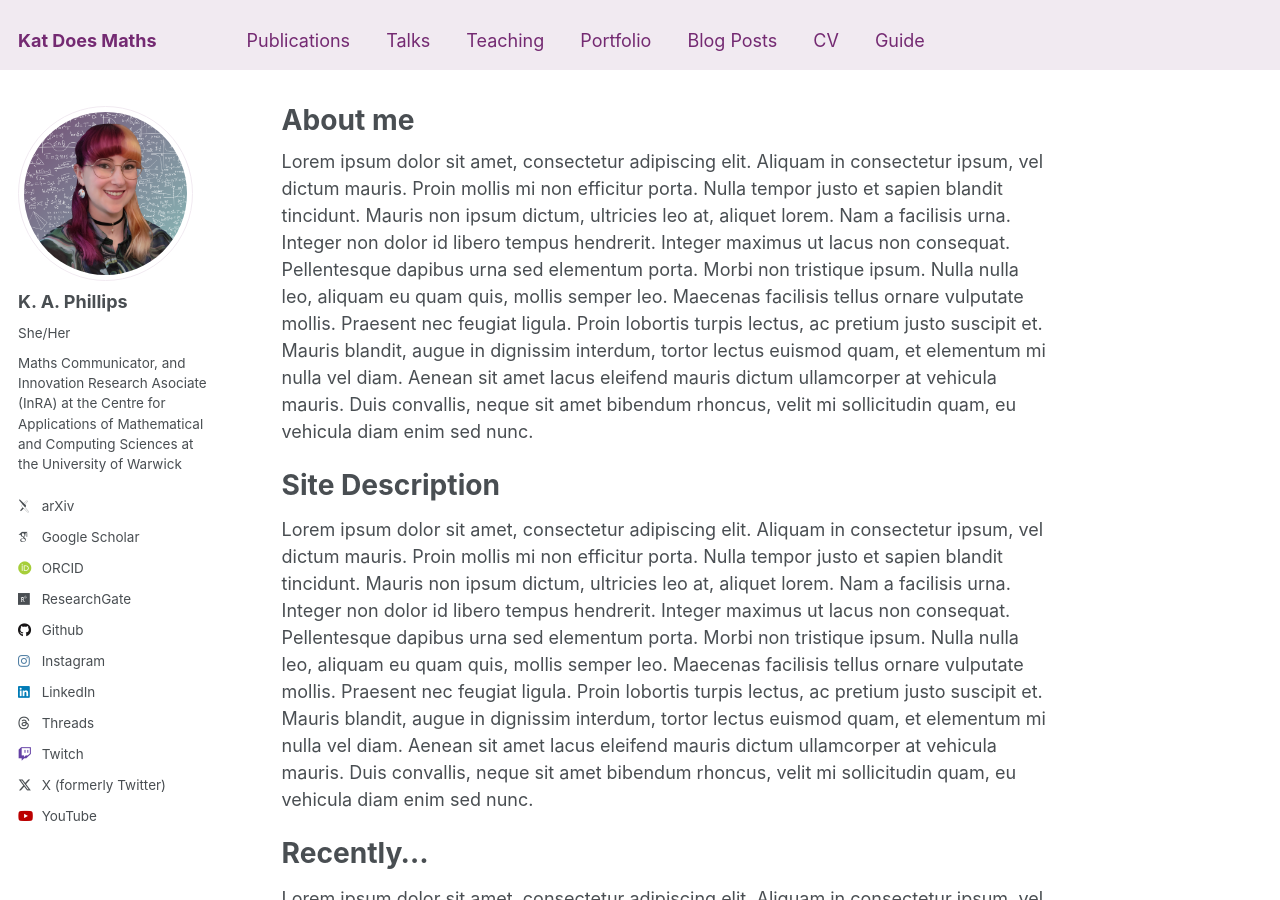
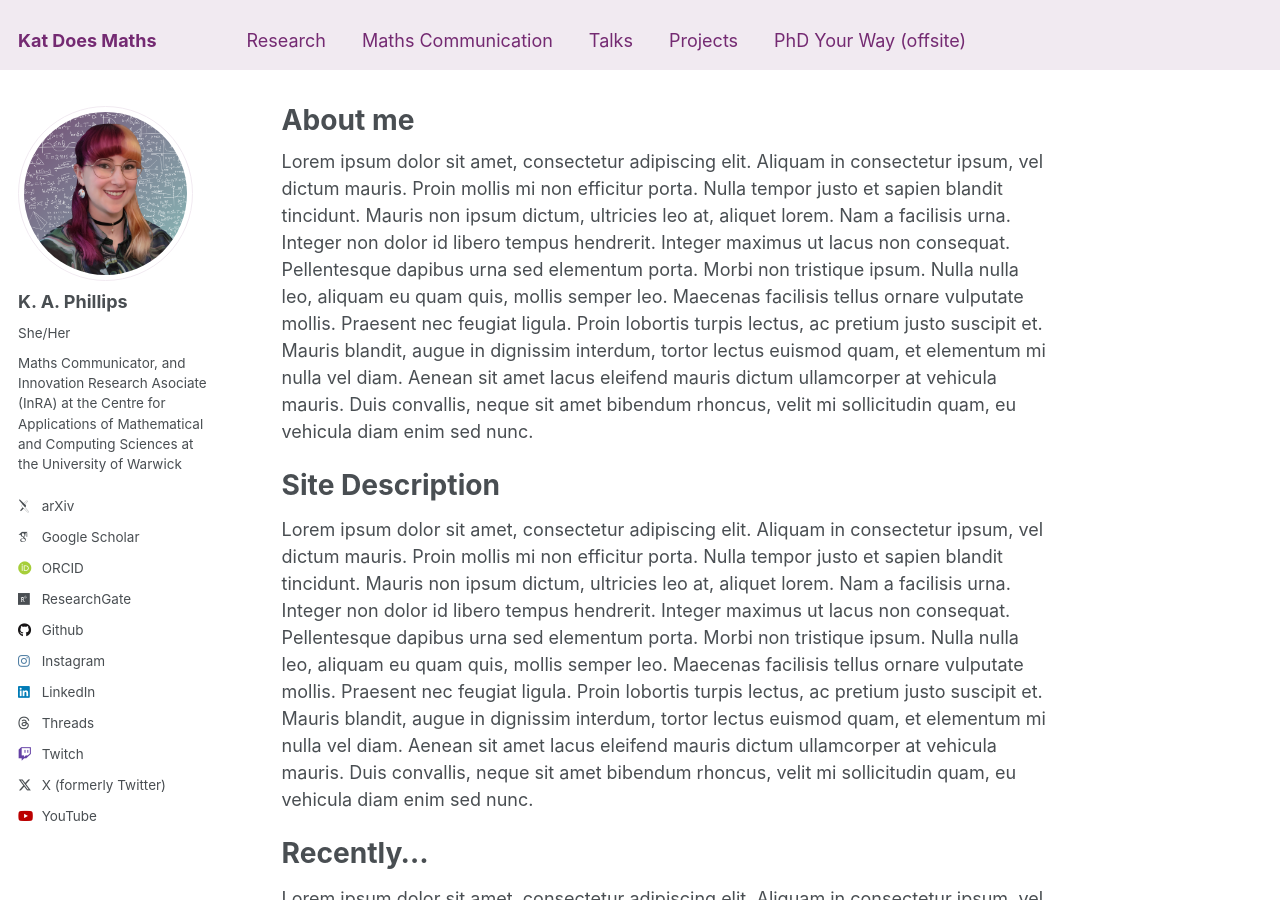
Before and after one commit to katdoesmaths/katdoesmaths.github.io, a Jekyll site: the page built from _pages/about.md, in a window 1280 px wide and 900 px high. Built offline with Jekyll 4.4.1, drawn with Linux system fonts in a browser that asks for light colours; some web fonts are replaced.

Commit message:
Projects DONE

```diff
--- a/_config.yml
+++ b/_config.yml
@@ -91,7 +91,7 @@ breadcrumbs              : false # true, false (default)
 words_per_minute         : 160
 future                   : true
 read_more                : "disabled" # if enabled, adds "Read more" links to excerpts
-talkmap_link             : false #change to true to add link to talkmap on talks page
+talkmap_link             : true #change to true to add link to talkmap on talks page
 comments:
   provider               : # false (default), "disqus", "discourse", "facebook", "google-plus", "staticman", "custom"
   disqus:
--- a/_data/navigation.yml
+++ b/_data/navigation.yml
@@ -5,23 +5,20 @@
 # prevent it from being included in the site.
 
 main:
-  - title: "Publications"
-    url: /publications/
+  - title: "Research"
+    url: /research/
+
+  - title: "Maths Communication"
+    url: /mathscomm/
 
   - title: "Talks"
     url: /talks/
 
-  - title: "Teaching"
-    url: /teaching/
+  #- title: "Teaching"
+  #  url: /teaching/
 
-  - title: "Portfolio"
-    url: /portfolio/
+  - title: "Projects"
+    url: /projects/
 
-  - title: "Blog Posts"
-    url: /year-archive/
-
-  - title: "CV"
-    url: /cv/
-
-  - title: "Guide"
-    url: /markdown/
+  - title: "PhD Your Way (offsite)"
+    url: "https://sites.google.com/view/phd-your-way"
```
Also changed, not shown: _pages/MathsComm.md (added, +26 -0 lines), _pages/Research.md (added, +27 -0 lines), _pages/portfolio.html (deleted, +0 -13 lines), _pages/projects.html (added, +15 -0 lines), _pages/publications.md (deleted, +0 -16 lines), _portfolio/1-Girls-Who-Stem-Interview.md (added, +6 -0 lines), _portfolio/2-PhD-Vlog-SimonClark.md (added, +6 -0 lines), _portfolio/3-Aperiodical-One-to-Watch.md (added, +6 -0 lines), _portfolio/4-Controversial-youtube-video.md (added, +6 -0 lines), _portfolio/5-Chalkdust-Interview-24.md (added, +6 -0 lines), _portfolio/6-Behind-The-Research.md (added, +8 -0 lines), _portfolio/7-PhD-Your-Way.md (added, +14 -0 lines), _portfolio/portfolio-1.md (deleted, +0 -7 lines), _portfolio/portfolio-2.html (deleted, +0 -7 lines).
